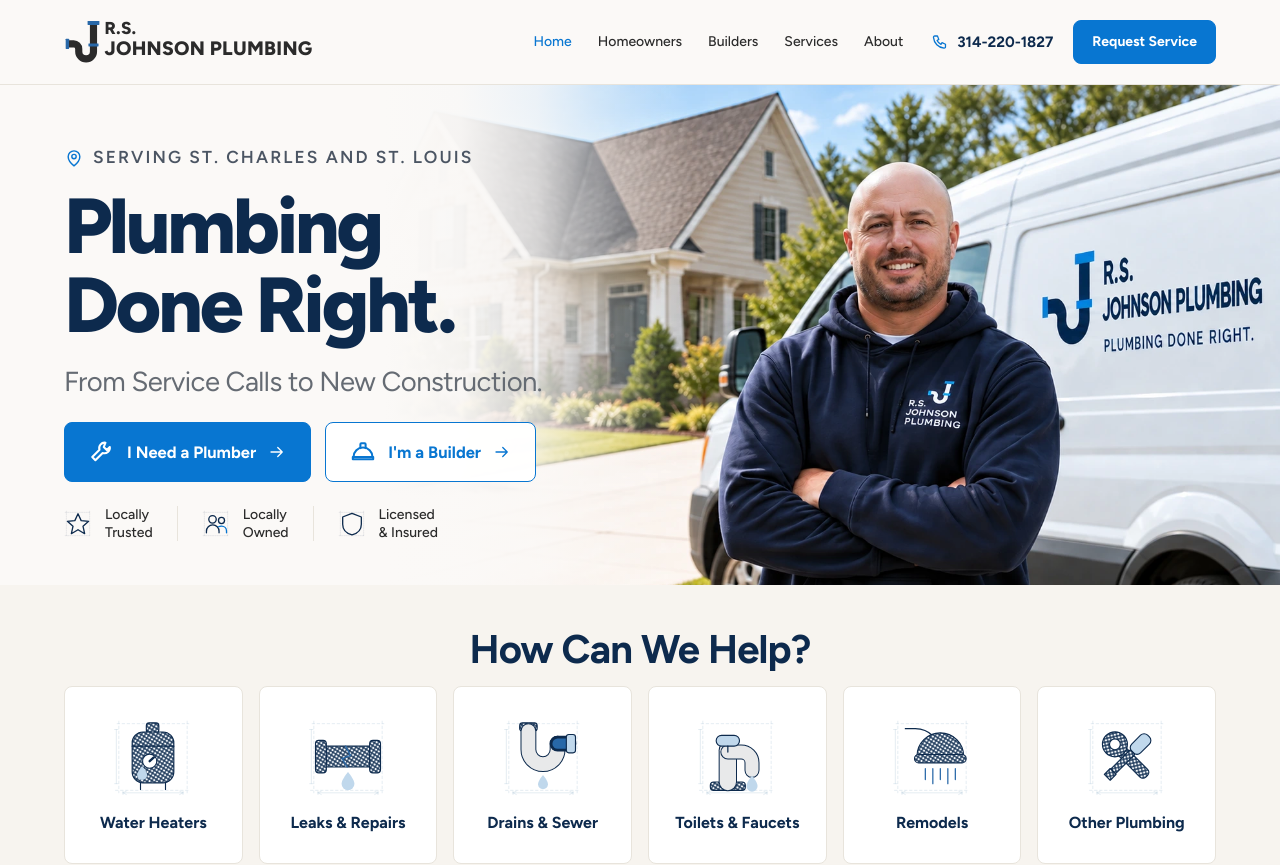
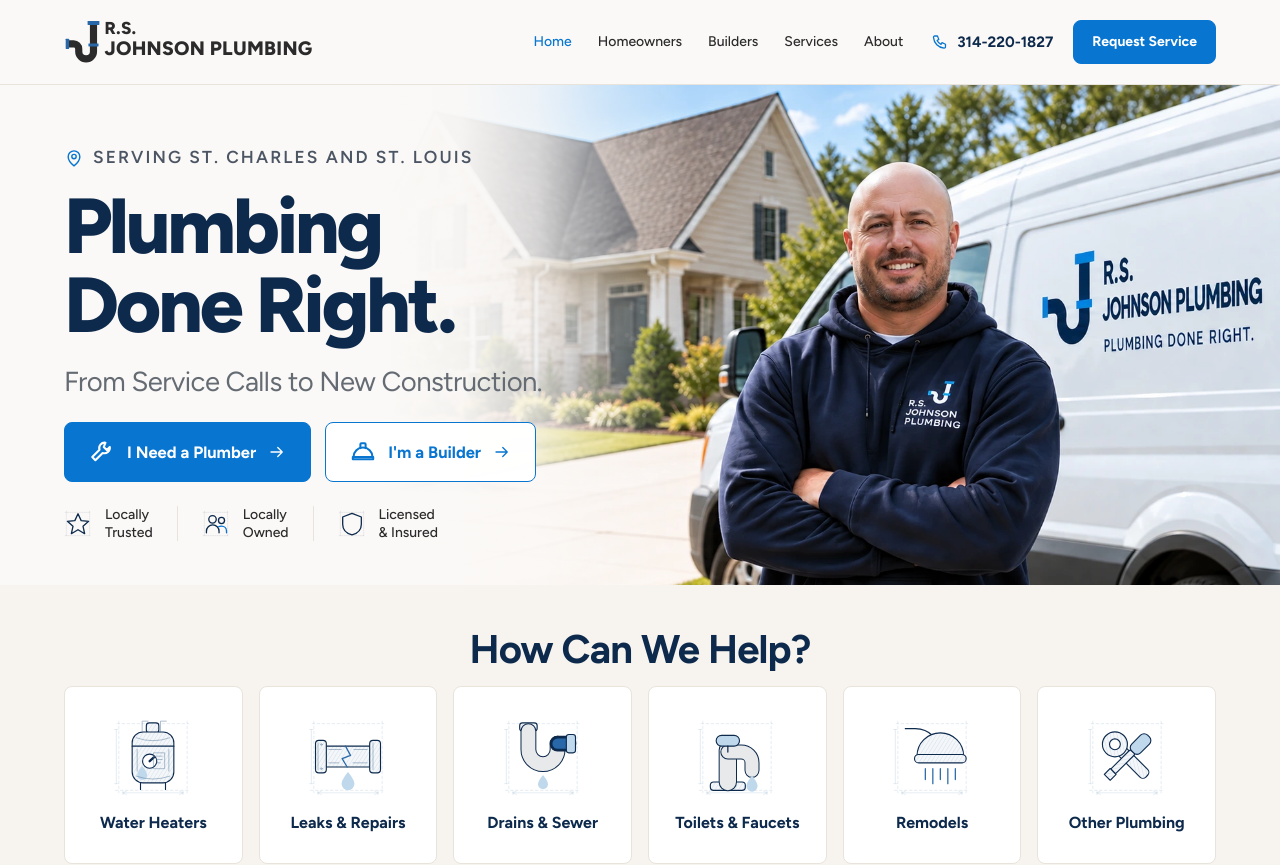
Before and after one commit to rs-johnson-plumbing/website, a Next.js app: page / in a window 1280 px wide. Shown: the top 865 px of the page. Built offline with nearby package versions, Linux system fonts and the light colour scheme.

Commit message:
Refine blueprint hatching and equipment construction details

```diff
--- a/src/components/concept-two/ui/C2Drawing.tsx
+++ b/src/components/concept-two/ui/C2Drawing.tsx
@@ -206,7 +206,7 @@
     >
       <defs>
         <pattern id={hatch} width="4" height="4" patternUnits="userSpaceOnUse" patternTransform="rotate(32)">
-          <rect width="4" height="4" fill="#f4f7fa" />
+          <rect width="4" height="4" fill="#f4f7fa" stroke="none" />
           <path d="M0 0v4" stroke="#7394ad" strokeWidth=".55" opacity=".55" />
         </pattern>
       </defs>
@@ -217,6 +217,14 @@
       </g>
       <g className="c2-sketch-object" style={{ "--sketch-fill": `url(#${hatch})` } as React.CSSProperties}>
         {drawings[id] ?? drawings.other}
+        <g stroke="#476d8e" strokeWidth=".65" opacity=".8" fill="none">
+          {id === "heater" && <><path d="M28 25q20 7 40 0M28 71q20 7 40 0M29 39v26M67 39v26M35 18V5h7M57 18V5h7"/><path d="M49 43h13v19H49zM52 47h7m-7 4h7m-7 4h5"/></>}
+          {id === "leaks" && <><path d="M25 39h15m15 0h16M25 55h12m17 0h17M12 31v32m66-32v32"/><circle cx="16" cy="33" r="1"/><circle cx="16" cy="62" r="1"/></>}
+          {id === "plans" && <><path d="M22 35h28v12H22zM25 38h12v6H25zM54 39h17v29H54zM57 42h11v10H57zM21 77h47" /></>}
+          {id === "roughin" && <><path d="M18 11v74M40 11v74M62 11v74M84 11v74M9 16h78M9 81h78" /></>}
+          {id === "softener" && <><path d="M29 31q17 6 36 0M29 74q17 6 36 0M31 46v23M66 46v23M40 19h15" /></>}
+          {id === "pump" && <><path d="M19 47v28M58 47v28M20 80h37M32 57v16m5-16v16m5-16v16"/><path d="M14 87h50" strokeDasharray="2 2"/></>}
+        </g>
       </g>
       <style>{`
         .c2-sketch-object [fill="#E8E9EA"] { fill: var(--sketch-fill); }
```
